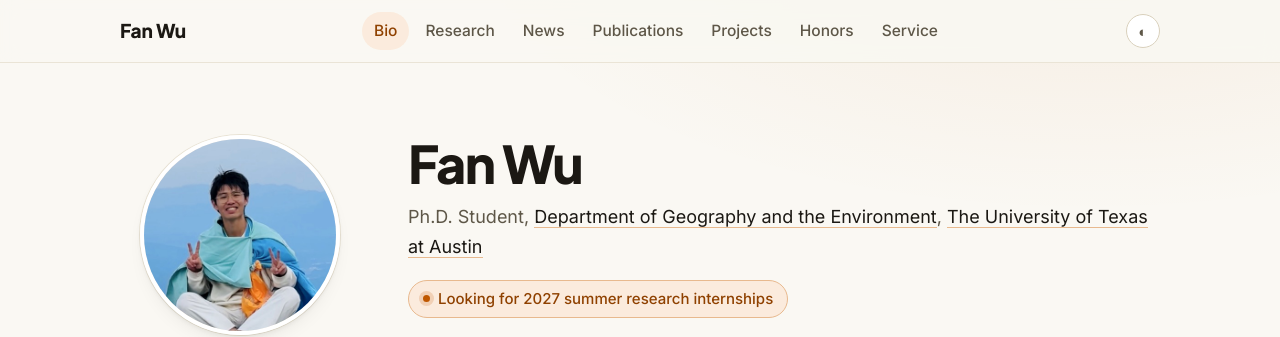
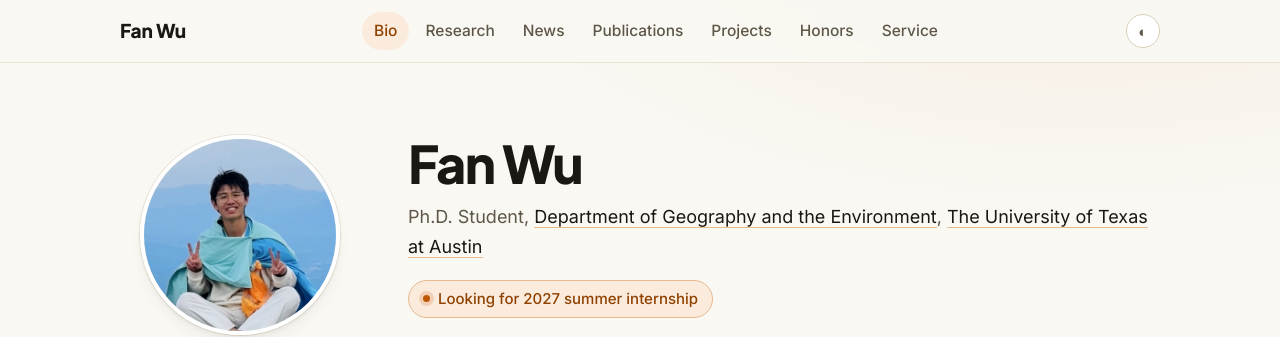
Before and after one commit to wifiBlack/wifiblack.github.io, a plain HTML site: page index.html in a window 1280 px wide. Shown: the top 337 px of the page. Drawn offline with Linux system fonts and the light colour scheme.

Commit message:
Revise internship request in index.html
Updated internship description for clarity.

```diff
--- a/index.html
+++ b/index.html
@@ -188,7 +188,7 @@ footer{border-top:1px solid var(--line);margin-top:40px;padding:28px 0 48px;colo
     <div>
       <h1>Fan Wu</h1>
       <p class="affil">Ph.D. Student, <a href="https://liberalarts.utexas.edu/geography/">Department of Geography and the Environment</a>, <a href="https://www.utexas.edu/">The University of Texas at Austin</a></p>
-      <span class="pill"><i></i>Looking for 2027 summer research internships</span>
+      <span class="pill"><i></i>Looking for 2027 summer internship</span>
       <div class="bio">
         <p><b>Bio:</b> I am a first-year Ph.D. student in Geospatial AI at UT Austin, advised by Prof. <a href="https://gengchenmai.github.io/">Gengchen Mai</a> in the <a href="https://sites.utexas.edu/seai/">SEAI Lab</a>. I received my B.Eng. in Spatial Informatics and Digital Technology from the School of Remote Sensing and Information Engineering at Wuhan University in 2026, in the university's selective Experimental Class of Spatial Information.</p>
         <p>I study <b>geographic bias</b> in GeoAI models and geospatial foundation models: how to measure it, understand where it comes from, and reduce it. My current work builds a statistics-based framework for quantifying and debiasing geographic bias, and extends it to the <b>pre-training stage</b> of geospatial foundation models. Before that, I worked on remote sensing change detection, which led to a first-author paper in IEEE J-STARS and a Chinese patent.</p>
```
